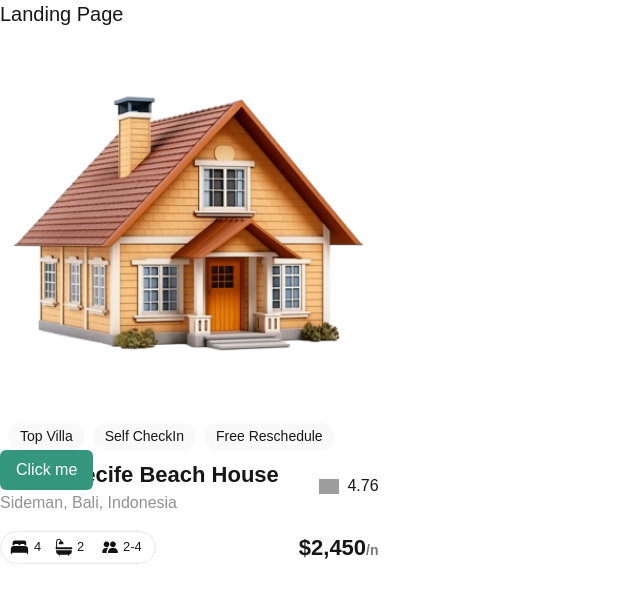
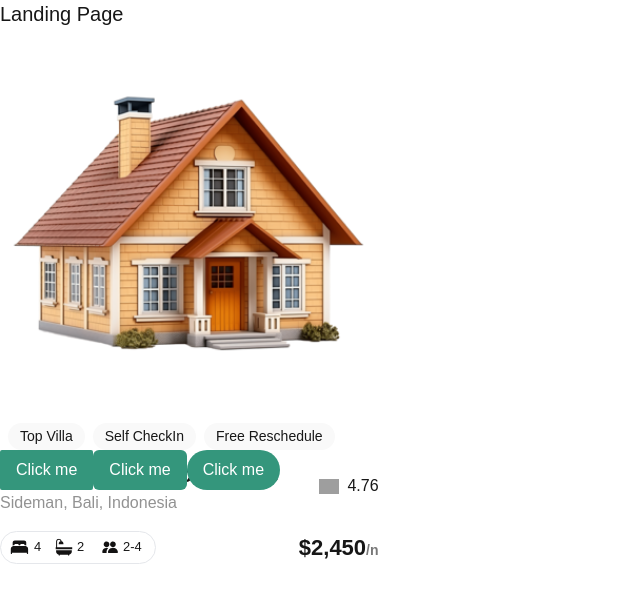
Before and after one commit to ClaudaYokomoi/alx-project-0x00-setup, a Next.js app in the folder alx-project-0x00/: page /landing in a window 1280 px wide. Shown: the top 602 px of the page, without its empty margins (0-640 px from the left). Built offline with nearby package versions, Linux system fonts and the light colour scheme; grey boxes are pictures that could not be loaded.

Commit message:
Update Landing page and Button component with styles prop

```diff
--- a/alx-project-0x00/pages/landing.tsx
+++ b/alx-project-0x00/pages/landing.tsx
@@ -6,7 +6,10 @@ const Landing: React.FC = () => {
     <div>
       <h1 className="text-xl font-extralight">Landing Page</h1>
       <Card />
-      <Button size="medium" shape="rounded-md" styles="bg-blue-500 text-white p-2" />
+      <Button size="medium" shape="rounded-sm" styles="bg-blue-500 text-white p-2" />
+<Button size="medium" shape="rounded-md" styles="bg-blue-500 text-white p-2" />
+<Button size="medium" shape="rounded-full" styles="bg-blue-500 text-white p-2" />
+
     </div>
   );
 };
```
